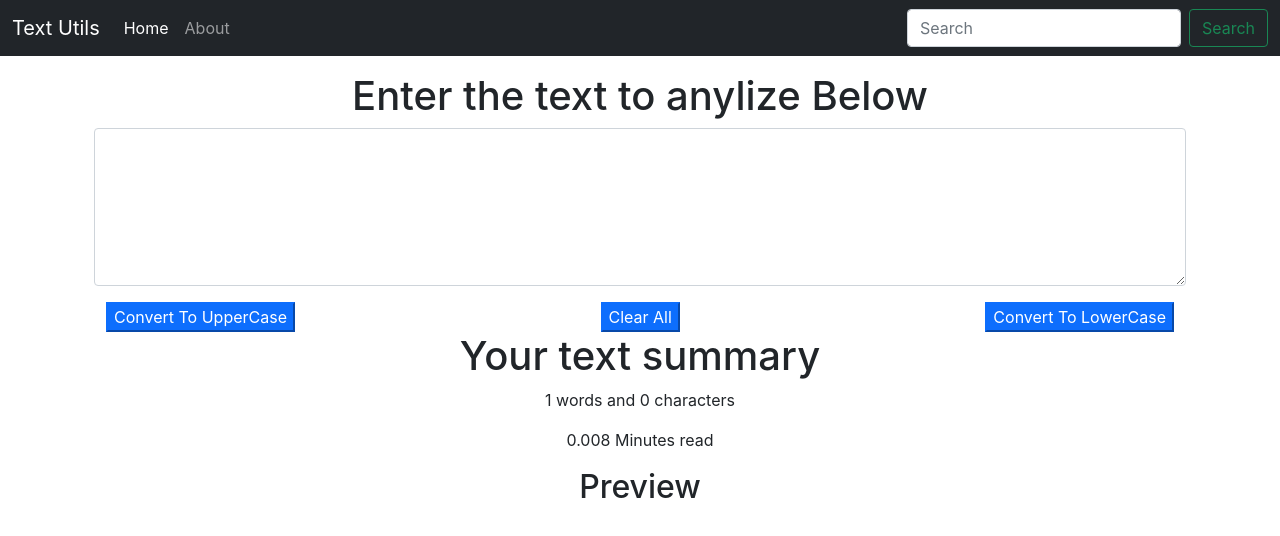
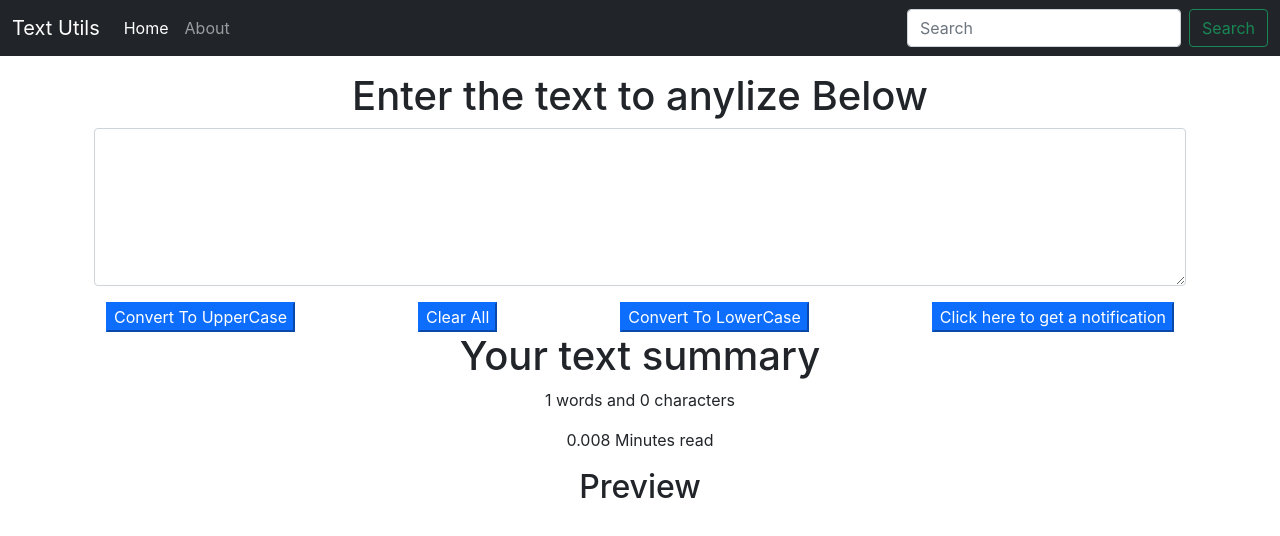
Before and after one commit to Himanshu-0981/Text-Utills-React, a React (Create React App) app: page / in a window 1280 px wide. Shown: the top 536 px of the page. Built offline with nearby package versions, Linux system fonts and the light colour scheme.

Commit message:
final text utill functionality added

```diff
--- a/src/components/TextForm.js
+++ b/src/components/TextForm.js
@@ -17,25 +17,28 @@ export default function TextForm(props) {
         setText (clear);
     }
 
-    const onChange = (event) =>{
-        setText(event.target.value)
+    const onChange = (event) => {
+        setText (event.target.value)
     }
-    let someText = ""
-    const [text , setText] = useState(someText);
 
+    const alertFun = () =>{
+        alert("Hello there")
+    }
 
+    const [text , setText] = useState("");
 
     return (
         <>
         <div className="container">
             <h1>{props.title}</h1>
             <div className="mb-3">
-                <textarea  className="form-control"  value = {text}  onChange={onChange} id="myBox"rows="6"></textarea>
+                <textarea className="form-control"  value = {text}  onChange={onChange} id="myBox"rows="6"></textarea>
             </div>
             <div className="container d-flex justify-content-between">
             <button className="btn-primary" onClick={onClickUp} >Convert To UpperCase</button>
             <button className="btn-primary" onClick={clear} >Clear All</button>
             <button className="btn-primary" onClick={onClickLow} >Convert To LowerCase</button>
+            <button className="btn-primary" onClick={alertFun} >Click here to get a notification</button>
             </div>
         </div>
         <div className="container">
```
